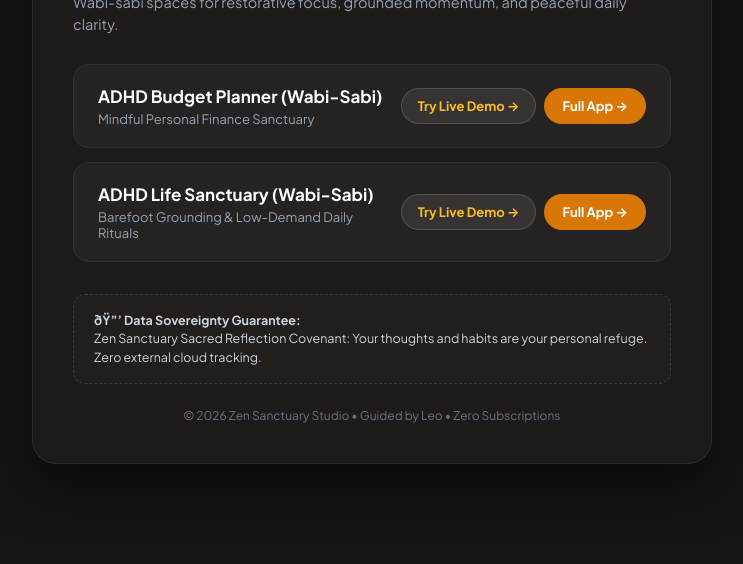
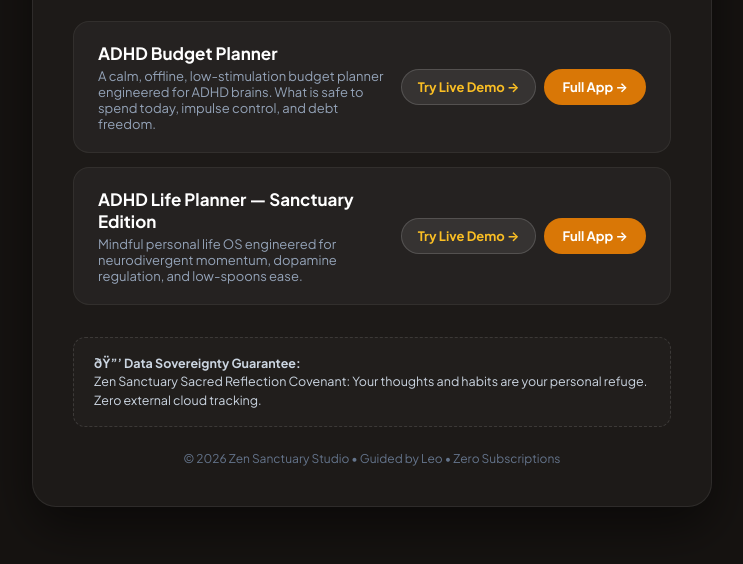
Before and after one commit to zensanctuary-studio/zensanctuary-studio.github.io, a plain HTML site: page index.html in a window 1280 px wide. Shown: the part 236-800 px from the top of the page, without its empty margins (268-1011 px from the left). Drawn offline with Linux system fonts and the light colour scheme.

Commit message:
feat: publish tools and storefront

```diff
--- a/index.html
+++ b/index.html
@@ -118,8 +118,8 @@
     <div class="tool-list">
       <div class="tool-card">
         <div class="tool-info">
-          <h3>ADHD Budget Planner (Wabi-Sabi)</h3>
-          <p>Mindful Personal Finance Sanctuary</p>
+          <h3>ADHD Budget Planner</h3>
+          <p>A calm, offline, low-stimulation budget planner engineered for ADHD brains. What is safe to spend today, impulse control, and debt freedom.</p>
         </div>
         <div class="tool-actions">
           <a href="./adhd-budget-planner-3/demo/" class="btn-demo" target="_blank">Try Live Demo &rarr;</a>
@@ -127,8 +127,8 @@
         </div>
       </div>      <div class="tool-card">
         <div class="tool-info">
-          <h3>ADHD Life Sanctuary (Wabi-Sabi)</h3>
-          <p>Barefoot Grounding & Low-Demand Daily Rituals</p>
+          <h3>ADHD Life Planner — Sanctuary Edition</h3>
+          <p>Mindful personal life OS engineered for neurodivergent momentum, dopamine regulation, and low-spoons ease.</p>
         </div>
         <div class="tool-actions">
           <a href="./adhd-life-planner-3/demo/" class="btn-demo" target="_blank">Try Live Demo &rarr;</a>
```
